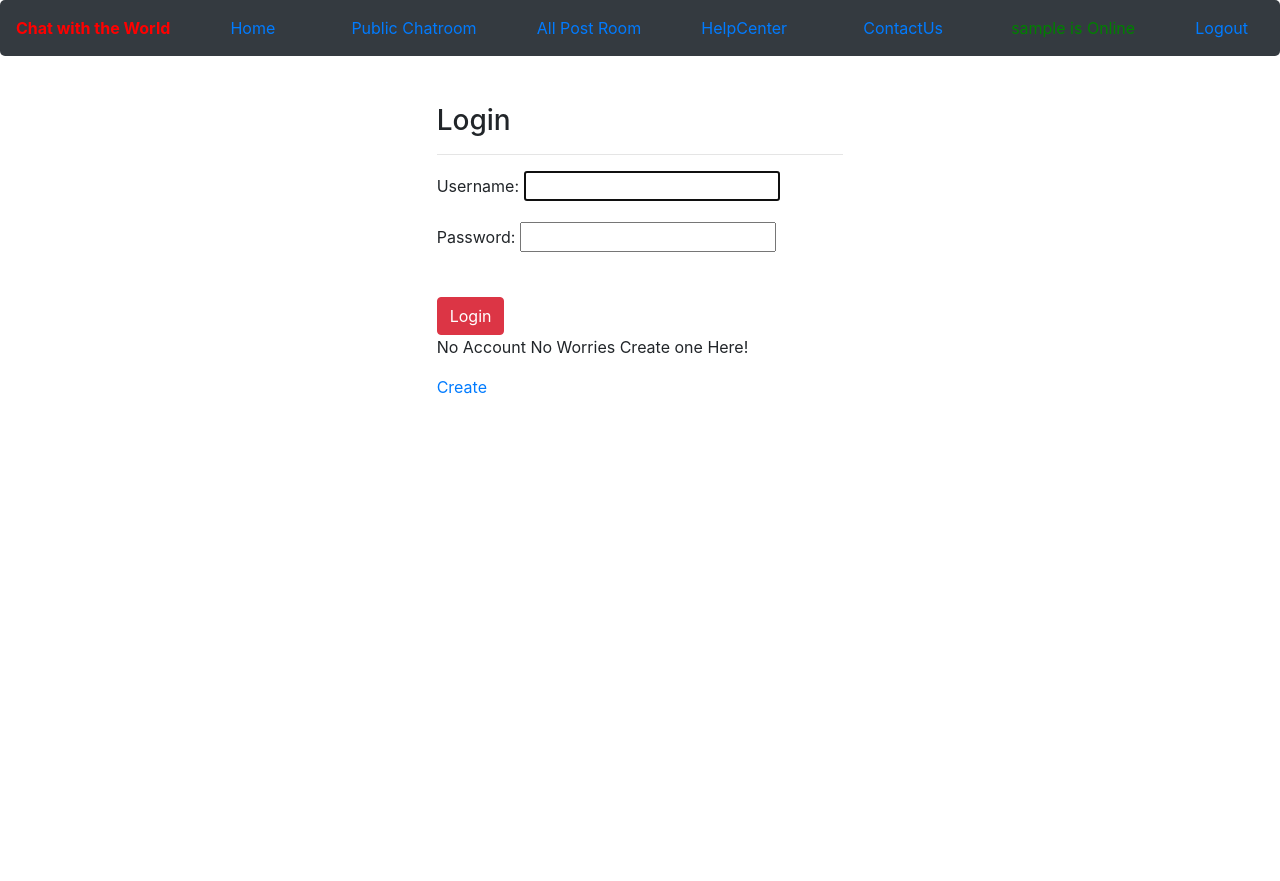
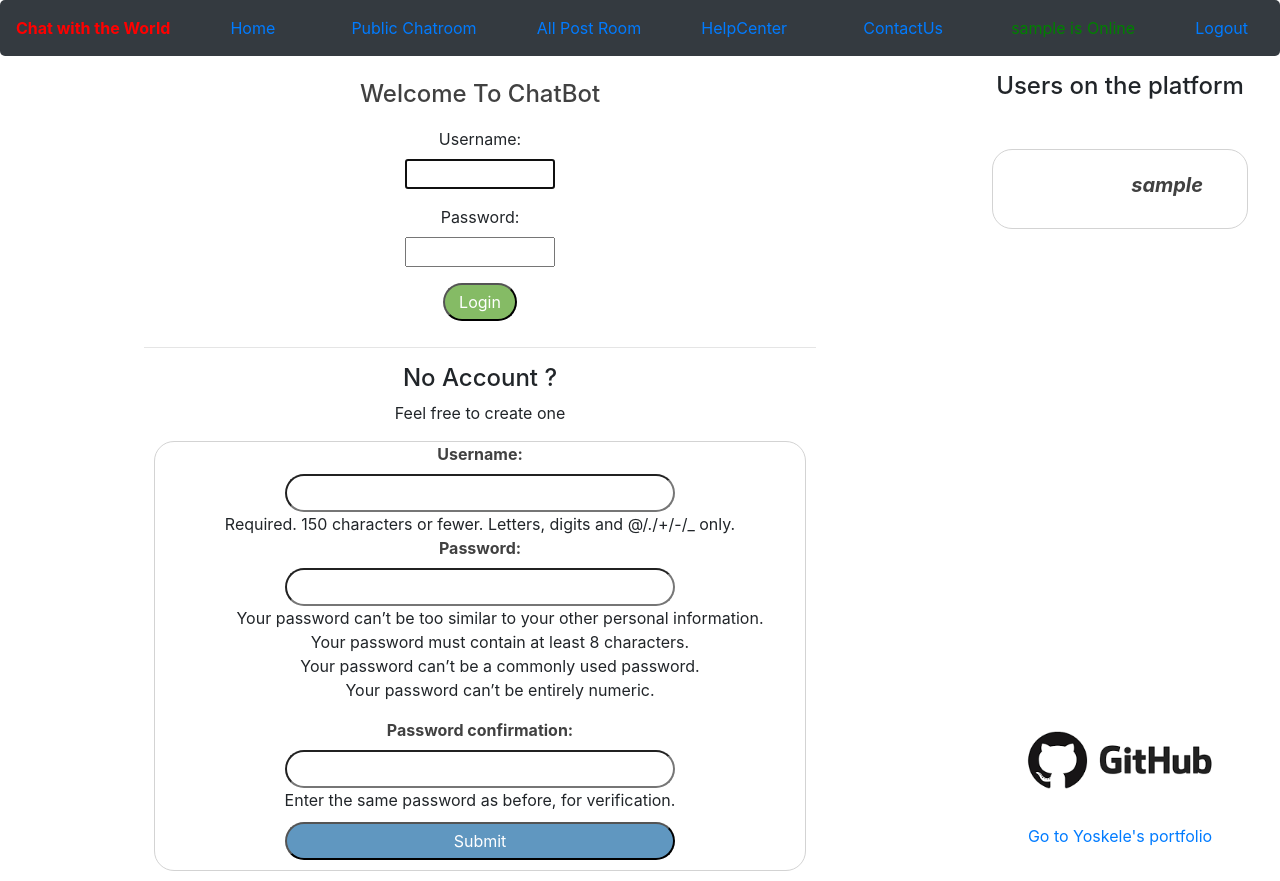
Before and after one commit to Yoskele/chatbot, a Django app: page / in a window 1280 px wide. Before the commit the page ends 394 px from the top, so only its background shows below. Run offline with Django 3.2, Linux system fonts and the light colour scheme; the visitor is signed in with stand-in values (Sample User, id 1); data comes from the database, SQL or seed files in the repository; some libraries are stand-ins or nearby versions.

Commit message:
login Page

```diff
--- a/chatsapp/assets/style.css
+++ b/chatsapp/assets/style.css
@@ -33,11 +33,9 @@ body{
 
 	max-height:100%;
 }
-
 .user_post{
 	border-bottom:1px dotted gray;
 }
-
 .postImagePosition, .postimage{
 	margin:0px;
 	height:150px;
@@ -46,85 +44,215 @@ body{
 	left:100px;
 
 }
-
 .description_profile p{
 	margin:3px;
 }
 
-.site-form{
-	margin-top:60px;
-	border:1px solid #00dba0;
-	padding:20px;
-}
-
-
-.site-form input, .site-form textarea{
-	display:inline;
-	margin: 20px 0 0 0;
-	padding:10px;
-
-}
-
-
 .navbar, bg-primary{
 	border-radius:5px;
 }
-
-
 .messagebox{
 	height:400px;
 	border:2px solid black;
 	border-radius: 5px;
 }
-
-
 .message-text-input input {
 	width: 100%;
 }
-
-
 .search_friend input{
 	max-width: 100%
 }
-
-
 #found_person{
 	text-align:center;
 	border:2px solid green;
 }
-
-
 #found_person img{
   display: block;
   margin-left: auto;
   margin-right: auto;
   width: 50%;
 }
-
-
 #searchbox{
 	text-align:center;
 }
-
-
 #searchbox img{
 	display: block;
  	margin-left: auto;
   	margin-right: auto;
   	width: 50%;
 }
-
-
-
-
-
-
-
-
-
-
-}
 footer{
 	height:100px;
 	background-color:gray;
 }
+.main_container{
+	width:100%;
+	display:flex;
+	flex-wrap:wrap;
+}
+.main_container h1{
+	font-size:1.5em;
+	text-align:center;
+	color:#414141;
+}
+.left_side{
+	flex:3;
+}
+.left_side_wrapper{
+	text-align:center;
+	width:70%;
+	margin:0 auto 0 auto;
+}
+.right_side{
+	flex:1;
+}
+.login_container{
+	width:40%;
+	margin:5px auto 5px auto;
+	padding:10px;
+}
+.login_form{
+	width:60%;
+	margin:0 auto 0 auto;
+	display:flex;
+	flex-direction:column;
+}
+.login_form label{
+	width:100%;
+	text-align:center;
+}
+.login_form input{
+	width:100%;
+}
+.login_button{
+	background:#85bb65;
+	width:50%;
+	border-radius:20px;
+	color:white;
+	padding:5px;
+	text-align:center;
+	margin:0 auto 0 auto;
+}
+.login_button:hover{
+	transform:scale(1.02);
+}
+.bottom_container{
+	display:flex;
+}
+.right_side_container{
+	flex:2;
+	text-align:center;
+}
+.right_side_container h4{
+	font-weight:bold;
+	font-style:italic;
+	color:#414141;
+}
+.left_side_container{
+	flex:1;
+}
+.createAccForm{
+	border:1px solid lightgrey;
+	margin:10px;
+	border-radius:20px;
+}
+.createAccForm input{
+	width:60%;
+	border-radius:20px;
+	padding:5px;
+}
+.createAccForm label{
+	width:100%;
+	font-weight:bold;
+	color:#414141;
+}
+.createAccForm ul{
+	list-style:none;
+}
+#createAccForm_button{
+	width:60%;
+	background:#6097C0;
+	color:white;
+	margin:10px;
+}
+#createAccForm_button:hover{
+	transform:scale(1.02);
+}
+.createAccForm span:nth-child(1){
+	color:red;
+}
+.user_container{
+	height:550px;
+}
+.user_container a{
+	text-decoration:none;
+	color:#414141;
+}
+.user_wrapper{
+	border:1px solid lightgrey;
+	border-radius:20px;
+	width:80%;
+	height:80px;
+	margin:10px auto 5px auto;
+	display:flex;
+}
+.user_wrapper:hover{
+	transform:scale(1.02);
+}
+.image_container{
+	width:150px;
+	height:80px;
+	border-top-left-radius:20px;
+	border-bottom-left-radius:20px;
+}
+.user_content{
+	width:100%;
+	height:100%;
+	display:flex;
+	justify-content:center;
+	align-items:center;
+}
+.user_content h5{
+	font-weight:bold;
+	font-style:italic;
+}
+.github_container{
+	display:flex;
+	flex-direction:column;
+	justify-content:center;
+	align-items:center;
+}
+.github_container img{
+	width:70%;
+}
+@media (max-width:780px){
+	.left_side{
+		flex:100%;
+	}
+	.right_side{
+		flex:100%;
+	}
+}
+@media (max-width:780px){
+	.left_side_wrapper{
+		width:90%;
+	}
+	.login_container{
+		width:100%;
+	}
+	.login_form{
+		width:100%;
+	}
+	#createAccForm_button{
+		width:70%;
+		background:#6097C0;
+		color:white;
+		margin:10px;
+	}
+	.createAccForm{
+		border:1px solid lightgrey;
+		margin:0px;
+		padding:3px;
+		width:100%;
+	}
+}
--- a/chatsapp/chatsapp/settings.py
+++ b/chatsapp/chatsapp/settings.py
@@ -25,7 +25,7 @@ SECRET_KEY = 'b)$2pr-58#=1xu)aj+m8dr8+4lk=(^sv82%r4khztg$cp7-f^%'
 # SECURITY WARNING: don't run with debug turned on in production!
 DEBUG = True
 
-ALLOWED_HOSTS = ['yosk.pythonanywhere.com']
+ALLOWED_HOSTS = []
 
 
 
--- a/chatsapp/talkbot/templates/base.html
+++ b/chatsapp/talkbot/templates/base.html
@@ -1,4 +1,4 @@
-{% load static from staticfiles %}
+{% load static %}
 <!doctype html>
 <html lang="en">
 <head>
--- a/chatsapp/talkbot/templates/login.html
+++ b/chatsapp/talkbot/templates/login.html
@@ -2,31 +2,58 @@
 {% extends 'base.html' %}
 {% block title %} Login  {% endblock %}
 {% block content %}
+{% load static %}
 
 
-    <div class="row justify-content-center mt-5">
 
-        <div class="col-4">
 
-            <h3>Login</h3>
+    <div class="main_container">
+        <div class="left_side">
+            <div class="left_side_wrapper">
+                <h1 class="mt-4"> Welcome To ChatBot </h1>
+                <div class="login_container">
+                    <form class="login_form" method="post">
+                        {%csrf_token%}
+                        {{loginForm.as_p}}
+                        <button type= 'submit' value="Login" name="loginForm" class="login_button">Login</button>
+                    </form>
+                </div>
+                <hr>
+                <h4> No Account ? </h4>
+                <p> Feel free to create one </p>
+                <div class="createAccForm_container">
+                    <form class="createAccForm" method="post">
+                        {{ createAccForm }}
+                        {% csrf_token %}
+                        <input type="submit" name="createAccForm" value="Submit" id="createAccForm_button">
+                    </form>
+                </div>
+            </div>
+        </div>
+        <div class="right_side">
+            <h4 style="text-align:center;" class="mt-3"> Users on the platform </h4>
+            <div class="user_container mt-5">
+                {% for user in users %}
+                    <a href="{% url 'talkbot:friend_view' friend_id=user.id %}">
+                        <div class="user_wrapper">
 
-            <hr>
+                            <div class="image_container">
 
-            <form method="post">
+                            </div>
 
-                {%csrf_token%}
+                            <div class="user_content">
+                               <h5>{{ user.username }}</h5>
+                            </div>
 
-                {{form.as_p}}
-
-                <br>
-
-                <button type= 'submit' value="Login" class = "btn btn-danger">Login</button>
-                <p> No Account No Worries Create one Here! </p>
-                <a href="{% url 'talkbot:signup' %}"> Create </a>
-            </form>
-
+                        </div>
+                    </a>
+                {% endfor %}
+            </div>
+            <div class="github_container">
+                <img src="{% static 'github.png' %}">
+                <a href="https://github.com/Yoskele/" target="_blank"> Go to Yoskele's portfolio</a>
+            </div>
         </div>
-
     </div>
 
 
--- a/chatsapp/talkbot/templates/signup.html
+++ b/chatsapp/talkbot/templates/signup.html
@@ -3,13 +3,13 @@
 {% block title %} Sign  Up {% endblock %}
 {% block content %}
 
-	<h1> Sign Up </h1>
+<!-- 	<h1> Sign Up </h1>
 	<div class="row justify-content-center">
 		<form class="site-form" action="{% url 'talkbot:signup' %}" method="post">
 		    {{ form }}
 		    {% csrf_token %}
 		    <input type="submit" value="Submit">
 		</form>
-	</div>
+	</div> -->
 
 {% endblock %}
--- a/chatsapp/talkbot/views.py
+++ b/chatsapp/talkbot/views.py
@@ -13,17 +13,16 @@ import random
 
 # Works
 def signup_view(request):
-    form = UserCreationForm()
-    if request.method == 'POST':
-        form = UserCreationForm(request.POST)
-        if form.is_valid():
-            user = form.save()
-            print('Created a new User')
-            login(request, user)
-            return redirect('talkbot:profile')
-    context = {
-        'form':form
-    }
+    # form = UserCreationForm()
+    # if request.method == 'POST':
+    #     form = UserCreationForm(request.POST)
+    #     if form.is_valid():
+    #         user = form.save()
+    #         login(request, user)
+    #         return redirect('talkbot:profile')
+    # context = {
+    #     'form':form
+    # }
     return render(request, 'signup.html', context)
 
 
@@ -41,21 +40,38 @@ def contact_us(request):
 
 # Works
 def login_view(request):
-    if request.method == 'POST':
-        form = AuthenticationForm(data=request.POST)
-        if form.is_valid():
+    users = User.objects.all()
+    if request.method == 'POST' and 'loginForm' in request.POST:
+        print('loginForm')
+        loginForm = AuthenticationForm(data=request.POST)
+        if loginForm.is_valid():
             # log in the user
             print('form is valid')
-            user = form.get_user()
+            user = loginForm.get_user()
             login(request, user)
             # Redirect User after Login in.
             if 'next' in request.POST:
                 return redirect(request.POST.get)
             else:
                 return redirect('talkbot:profile')
-    else:
-        form = AuthenticationForm()
-    return render(request, 'login.html', {'form':form})
+    elif request.method=='POST' and 'createAccForm' in request.POST:
+        print('createAccForm')
+        createAccForm = UserCreationForm(request.POST)
+        if createAccForm.is_valid():
+            user = createAccForm.save()
+            login(request, user)
+            print('done')
+            return redirect('talkbot:profile')
+        else:
+            messages.warning(request, 'Failed to create account please try again!')
+    loginForm = AuthenticationForm()
+    createAccForm = UserCreationForm()
+    context = {
+        'users':users,
+        'loginForm':loginForm,
+        'createAccForm':createAccForm,
+    }
+    return render(request, 'login.html',context)
 
 @login_required(login_url="/")
 def profile(request):
@@ -65,9 +81,7 @@ def profile(request):
     profile = Profile_update.objects.filter(user=request.user)
     # Get user post
     posts = ArticlePost.objects.filter(user=request.user).order_by('-date_created')
-
     form_search_friend = forms.SearchFriendForm()
-
     context = {
         'form_search_friend': form_search_friend,
         'users': users,
@@ -80,9 +94,7 @@ def profile(request):
 
 def friend_view(request, friend_id):
     profile_friend = Profile_update.objects.filter(user=friend_id)
-
     posts = ArticlePost.objects.all().filter(user=friend_id).order_by('-date_created')
-    print(posts)
     context = {
         'profile_friend': profile_friend,
         'posts': posts
@@ -98,7 +110,6 @@ def update_profile_info(request):
             profile_user = form.save(commit=False)
             profile_user.user = request.user
             profile_user.save()
-            print('after Save')
             return redirect('talkbot:profile')
     context = {
         'form': form
@@ -122,7 +133,6 @@ def delete_message(request, chatroom_id):
 
 def allpostroom(request):
     allposts = ArticlePost.objects.all().order_by('-date_created')
-    print(allposts)
     context = {
         'allposts': allposts
     }
@@ -134,8 +144,6 @@ def allpostroom(request):
 def member(request, friend_id):
     # Check if User and his Friend are Members to a Chatroom.
     memberroom = Chatroom.objects.filter(member__user=request.user).filter(member__user=friend_id)
-    print('Before If Statment')
-    print(friend_id)
     if len(memberroom) == 0:
         create_room = Chatroom(created_by=request.user, name_of_chatroom='MushroomHunt')
         create_room.save()
```
Also changed, not shown: chatsapp/assets/github.png (added).
